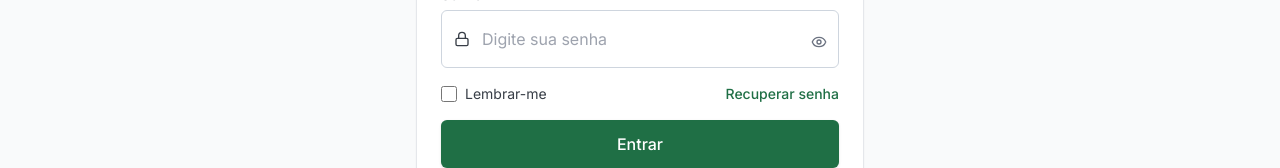
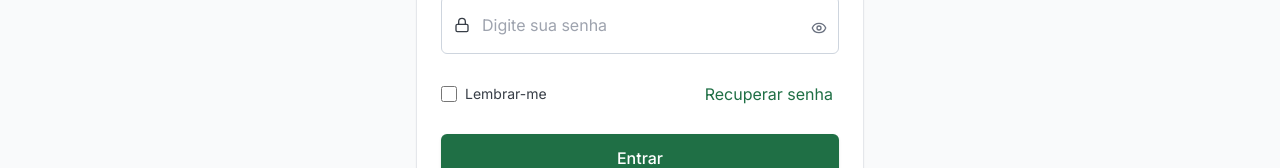
Before and after one commit to profdangarcia/ftr-second-challenge, a React (Vite) app in the folder frontend/: page /login in a window 1280 px wide. Shown: the part 385-553 px from the top of the page. Built offline with nearby package versions, Linux system fonts and the light colour scheme; no server answers.

Commit message:
UI adjusts

```diff
--- a/frontend/src/pages/Auth/Login.tsx
+++ b/frontend/src/pages/Auth/Login.tsx
@@ -100,16 +100,13 @@ export function Login() {
                   type="checkbox"
                   checked={rememberMe}
                   onChange={(e) => setRememberMe(e.target.checked)}
-                  className="h-4 w-4 rounded border-gray-300 text-primary focus:ring-primary"
+                  className="h-4 w-4 rounded border-gray-200 text-primary focus:ring-primary"
                 />
                 Lembrar-me
               </label>
-              <Link
-                to="/recuperar-senha"
-                className="text-sm font-medium text-primary hover:underline"
-              >
+              <Button variant="link">
                 Recuperar senha
-              </Link>
+              </Button>
             </div>
             <Button type="submit" className="w-full" disabled={loading}>
               Entrar
```
Also changed, not shown: 1 other file (tests, documents, lock files or other folders).
